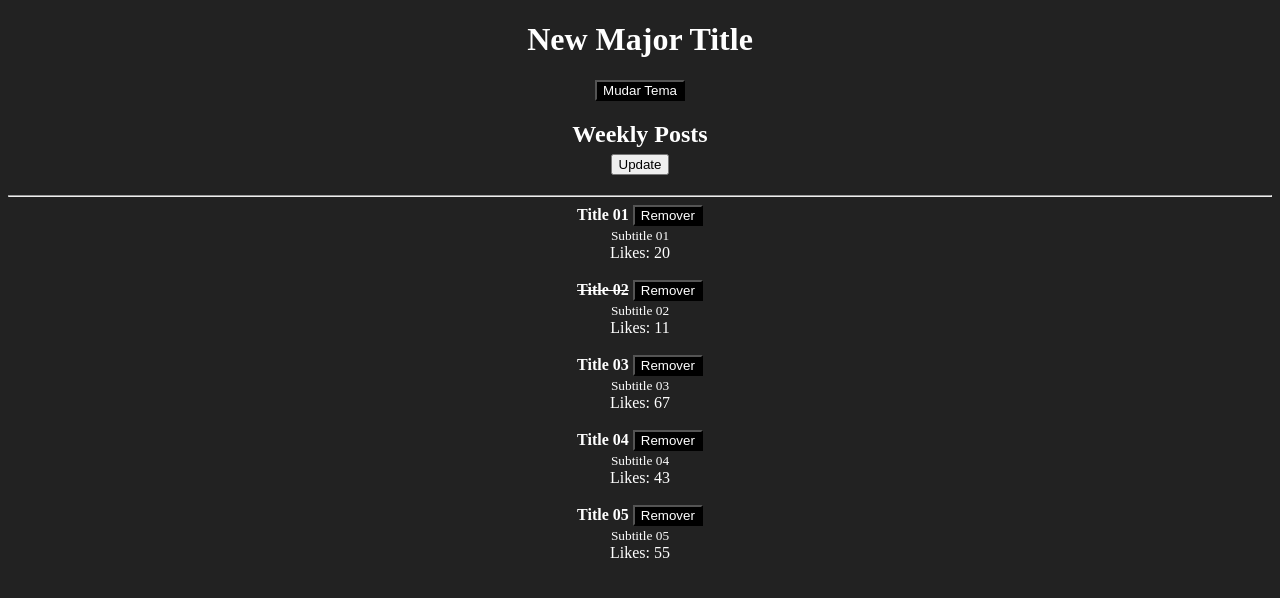
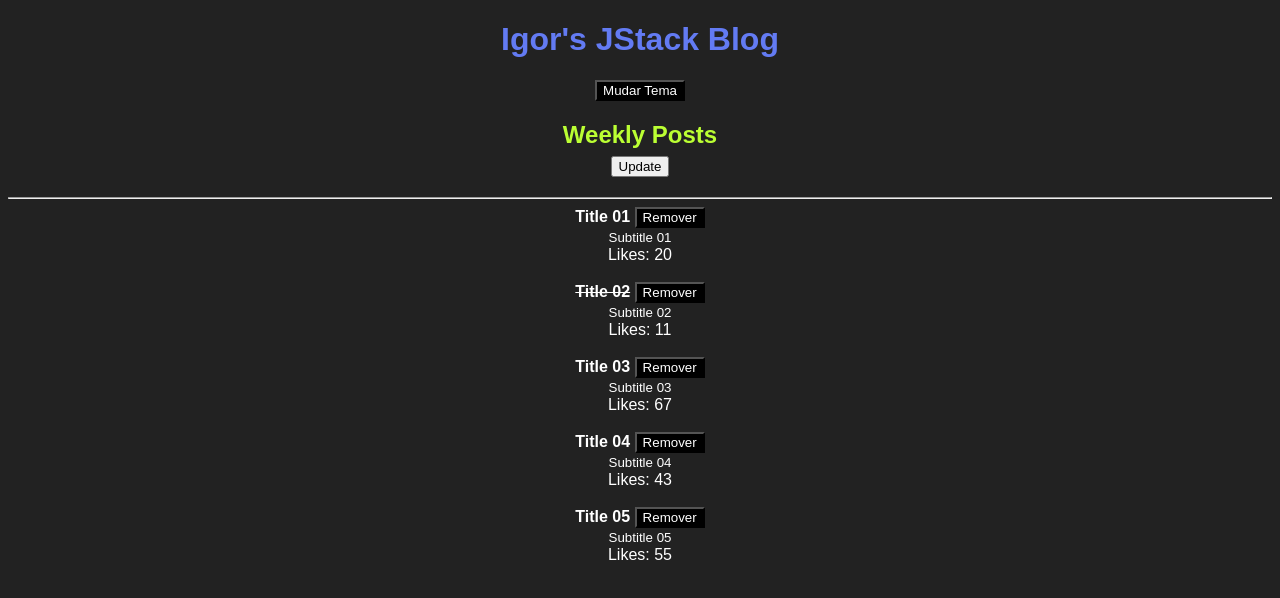
Before and after one commit to IgorPereira1997/reactBasics, a React app: page / in a window 1280 px wide. Shown: the top 598 px of the page. Built offline with nearby package versions, Linux system fonts and the light colour scheme.

Commit message:
Added CSS modules for easier handling of css files and variables

```diff
--- /dev/null
+++ b/src/App.css
@@ -0,0 +1,3 @@
+.title{
+  color: #BF3
+}
--- a/src/App.js
+++ b/src/App.js
@@ -3,6 +3,8 @@ import React, { useState} from "react";
 import Post from './Post';
 import Header from "./Header";
 import { ThemeProvider } from "./ThemeContext";
+
+import styles from "./App.css";
 
 const category = "Weekly Posts"
 
@@ -41,8 +43,8 @@ function App(){
 
   return (
     <ThemeProvider>
-      <Header title="New Major Title">
-        <h2>{category} <br/><button onClick={handleRefresh}>Update</button></h2>
+      <Header>
+        <h2 className={styles.title}>{category} <br/><button onClick={handleRefresh}>Update</button></h2>
       </Header>
 
       <hr/>
--- /dev/null
+++ b/src/Header.css
@@ -0,0 +1,3 @@
+.title{
+  color: #637BF3
+}
--- a/src/Header.js
+++ b/src/Header.js
@@ -2,6 +2,8 @@ import React, { useContext } from "react";
 import PropTypes from "prop-types";
 import Button from "./Button";
 import { ThemeContext } from "./ThemeContext";
+
+import styles from './Header.css';
 
 export default function Header(props){
 
@@ -9,7 +11,7 @@ export default function Header(props){
 
   return(
     <React.Fragment>
-      <h1>{props.title}</h1>
+      <h1 className={styles.title}>{props.title}</h1>
       <Button onClick={onToggleTheme}>
         Mudar Tema
       </Button>
--- a/src/index.css
+++ b/src/index.css
@@ -2,4 +2,5 @@ body{
   background: #222;
   color: #fff;
   text-align: center;
+  font-family: sans-serif;
 }
--- a/webpack.config.js
+++ b/webpack.config.js
@@ -24,7 +24,15 @@ module.exports = {
       },
       {
         test: /\.css$/,
-        use: ['style-loader', 'css-loader'],
+        use: [
+          'style-loader',
+          {
+            loader: 'css-loader',
+            options: {
+              modules: true,
+            },
+          },
+      ],
       }
     ],
    },
```
